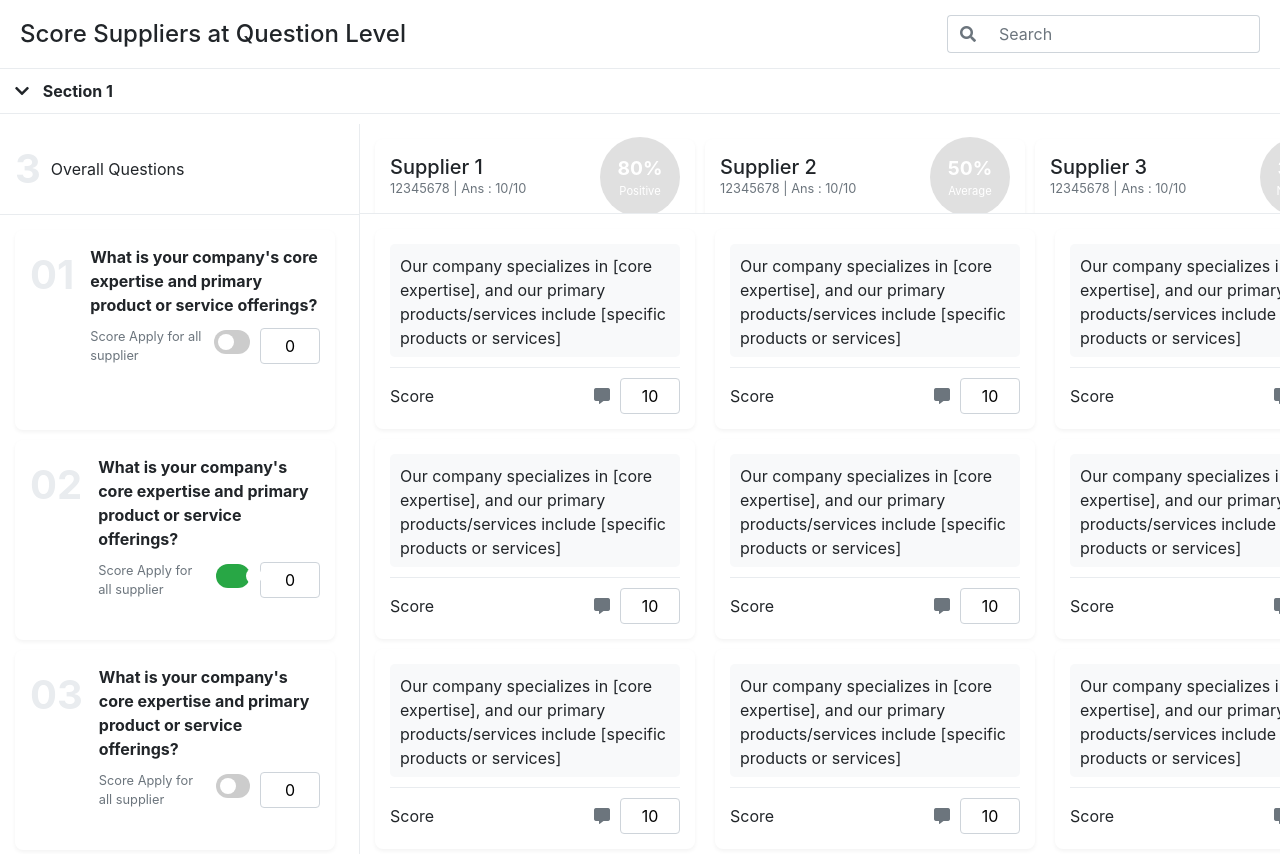
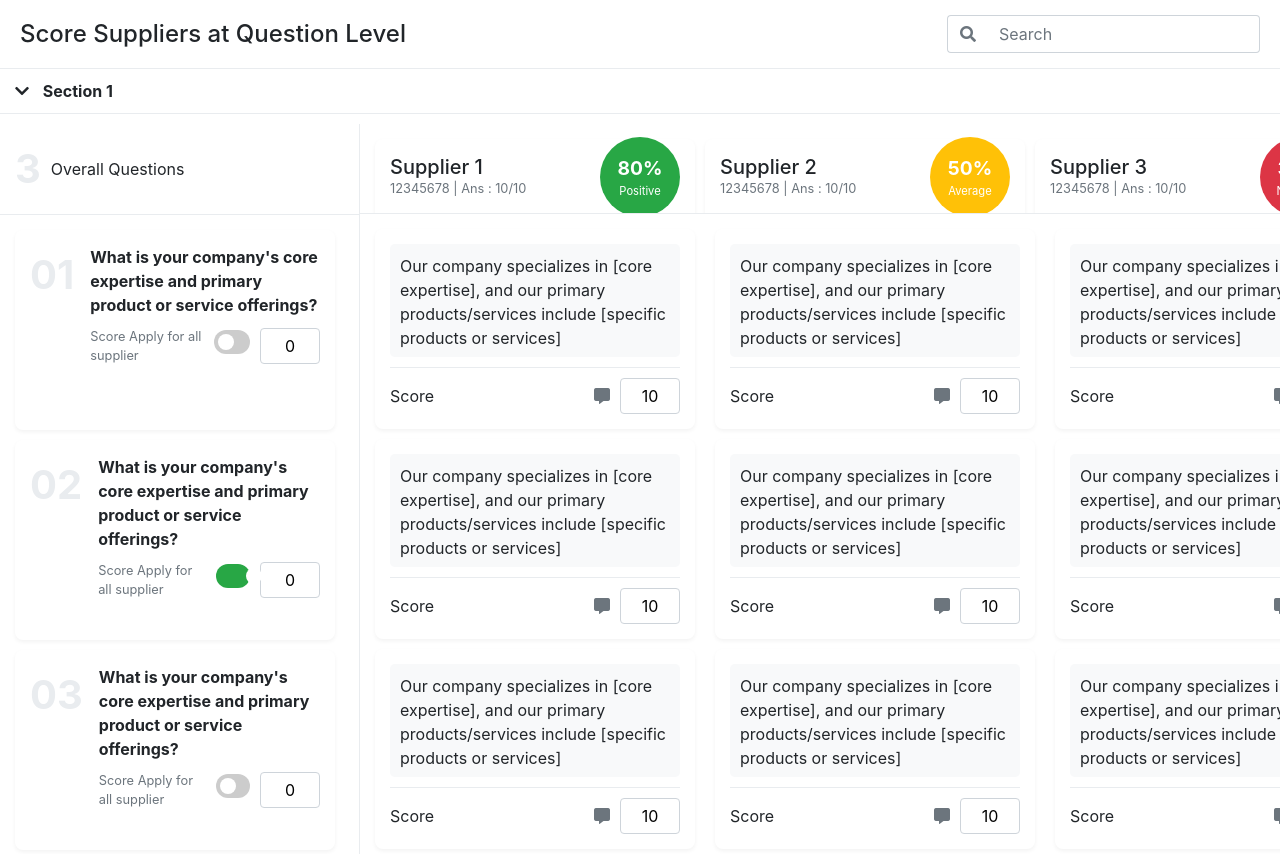
Before and after one commit to Akhlaquea01/my-angular-app, an Angular app: page / in a window 1280 px wide. Built offline with nearby package versions, Linux system fonts and the light colour scheme.

Commit message:
Update supplier scoring component styles to simplify background gradients for positive, average, and negative states

```diff
--- a/src/app/components/supplier-scoring/supplier-scoring.component.scss
+++ b/src/app/components/supplier-scoring/supplier-scoring.component.scss
@@ -188,18 +188,15 @@ body {
 }
 
 .positive {
-    background: linear-gradient(90deg, #e0e0e0 50%, transparent 50%),
-        linear-gradient(90deg, #28a745 50%, #e0e0e0 50%);
+    background: #28a745;
 }
 
 .average {
-    background: linear-gradient(90deg, #e0e0e0 50%, transparent 50%),
-        linear-gradient(90deg, #ffc107 50%, #e0e0e0 50%);
+    background: #ffc107;
 }
 
 .negative {
-    background: linear-gradient(90deg, #e0e0e0 50%, transparent 50%),
-        linear-gradient(90deg, #dc3545 50%, #e0e0e0 50%);
+    background: #dc3545;
 }
 
 .supplier-header {
```
